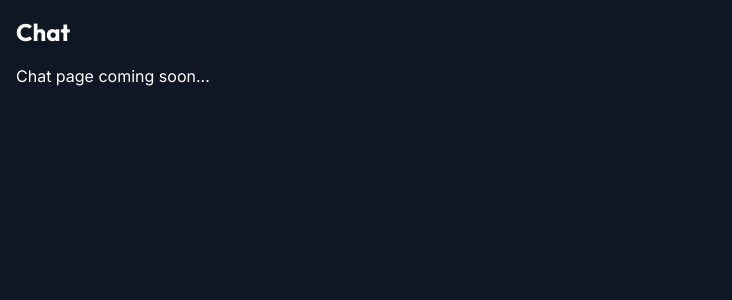
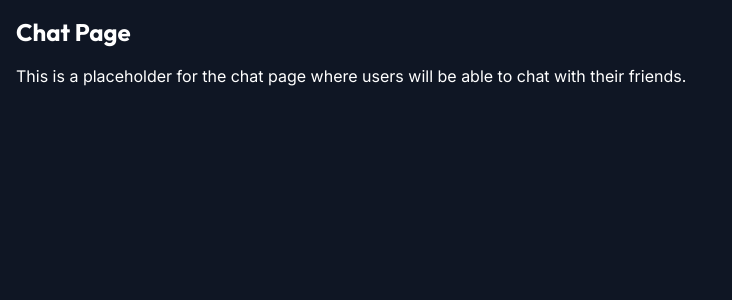
Before and after one commit to hezronokwach/soshi, a Next.js app: page /chat in a window 1280 px wide. Shown: the top 300 px of the page, without its empty margins (0-732 px from the left). Built offline with nearby package versions, Linux system fonts and the light colour scheme; no server answers.

Commit message:
chore: restore previous changes

```diff
--- a/src/app/chat/page.js
+++ b/src/app/chat/page.js
@@ -1,10 +1,8 @@
-"use client";
-
 export default function ChatPage() {
   return (
     <div className="container mx-auto p-4">
-      <h1 className="text-2xl font-bold mb-4">Chat</h1>
-      <p>Chat page coming soon...</p>
+      <h1 className="text-2xl font-bold mb-4">Chat Page</h1>
+      <p>This is a placeholder for the chat page where users will be able to chat with their friends.</p>
     </div>
   );
 }
```
